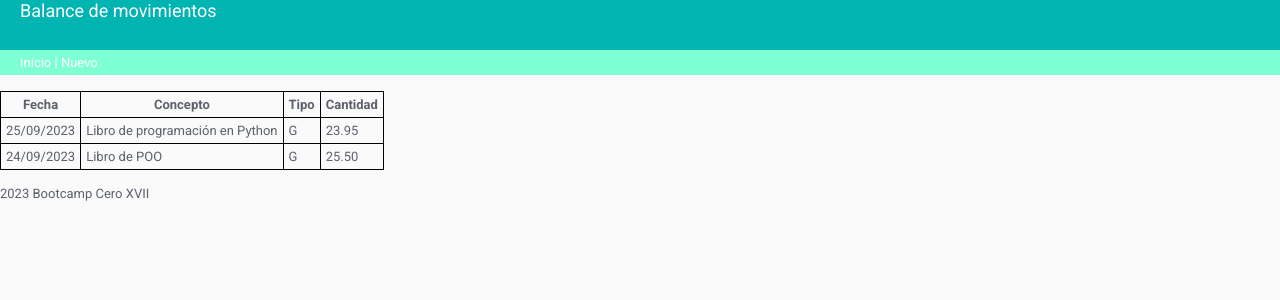
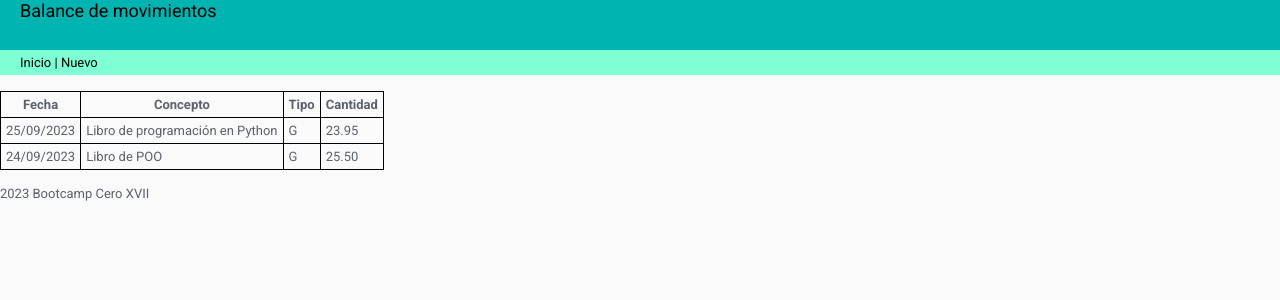
Before and after one commit to Rociomartos29/HOLA-FLASK, a Flask app: page / in a window 1280 px wide. Shown: the top 300 px of the page. Run offline with Flask 3, Linux system fonts and the light colour scheme.

Commit message:
Cambio la carpeta de lugar

```diff
--- a/static/css/styles.css
+++ b/balance/static/css/styles.css
@@ -1,6 +1,6 @@
 header {
     background-color: #00b4b1;
-    color:white;
+    color: black;
     height: 50px;
     padding-left: 20px;
     line-height: 50 px;
@@ -9,7 +9,7 @@ header {
 
 .navbar{
     background-color: aquamarine;
-    color:#ffffff;
+    color: black;
     height: 25px;
     padding-left: 20px;
     line-height: 25px;
```
Also changed, not shown: balance/static/css/flat-remix.css (renamed from static/css/flat-remix.css).
